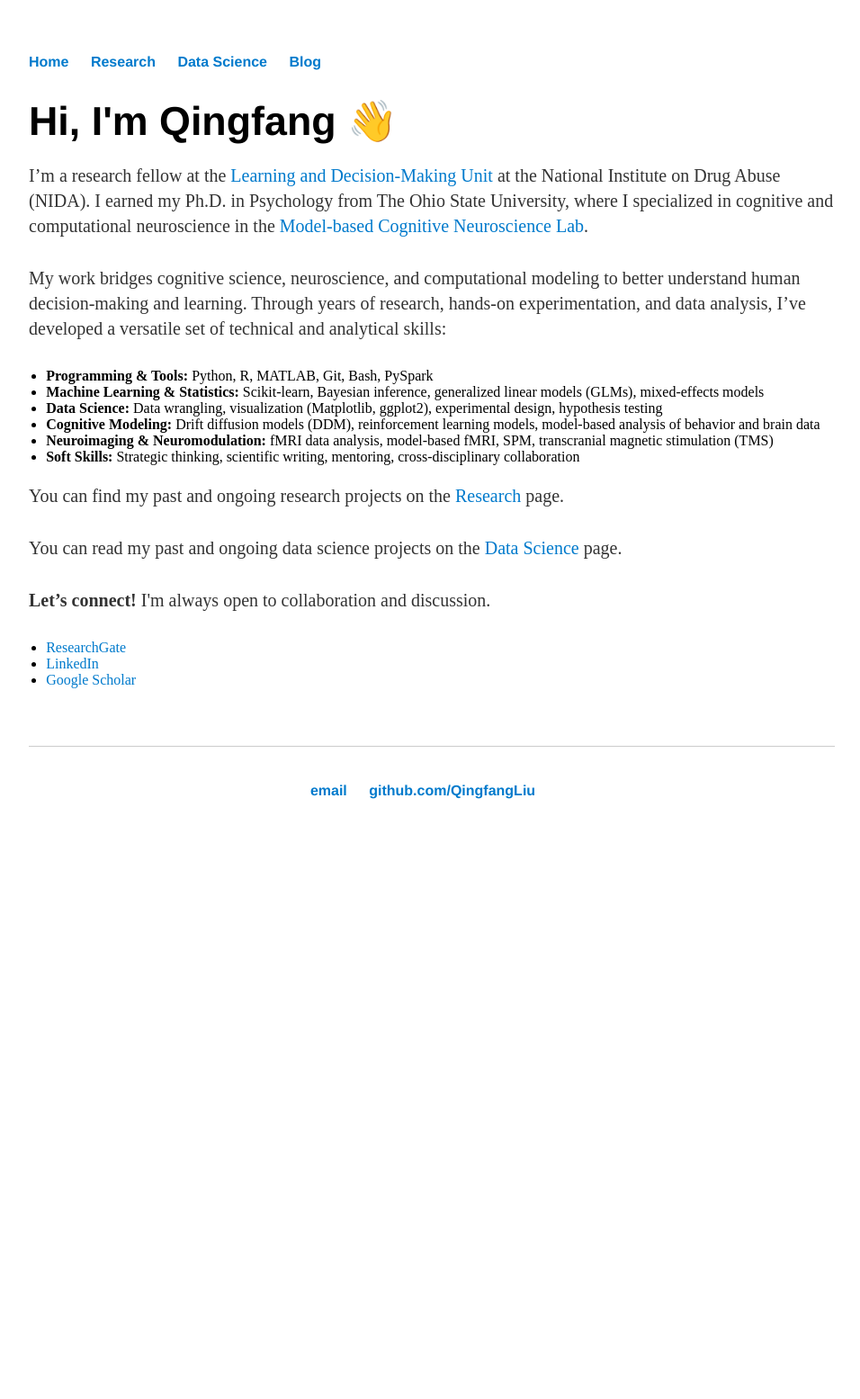
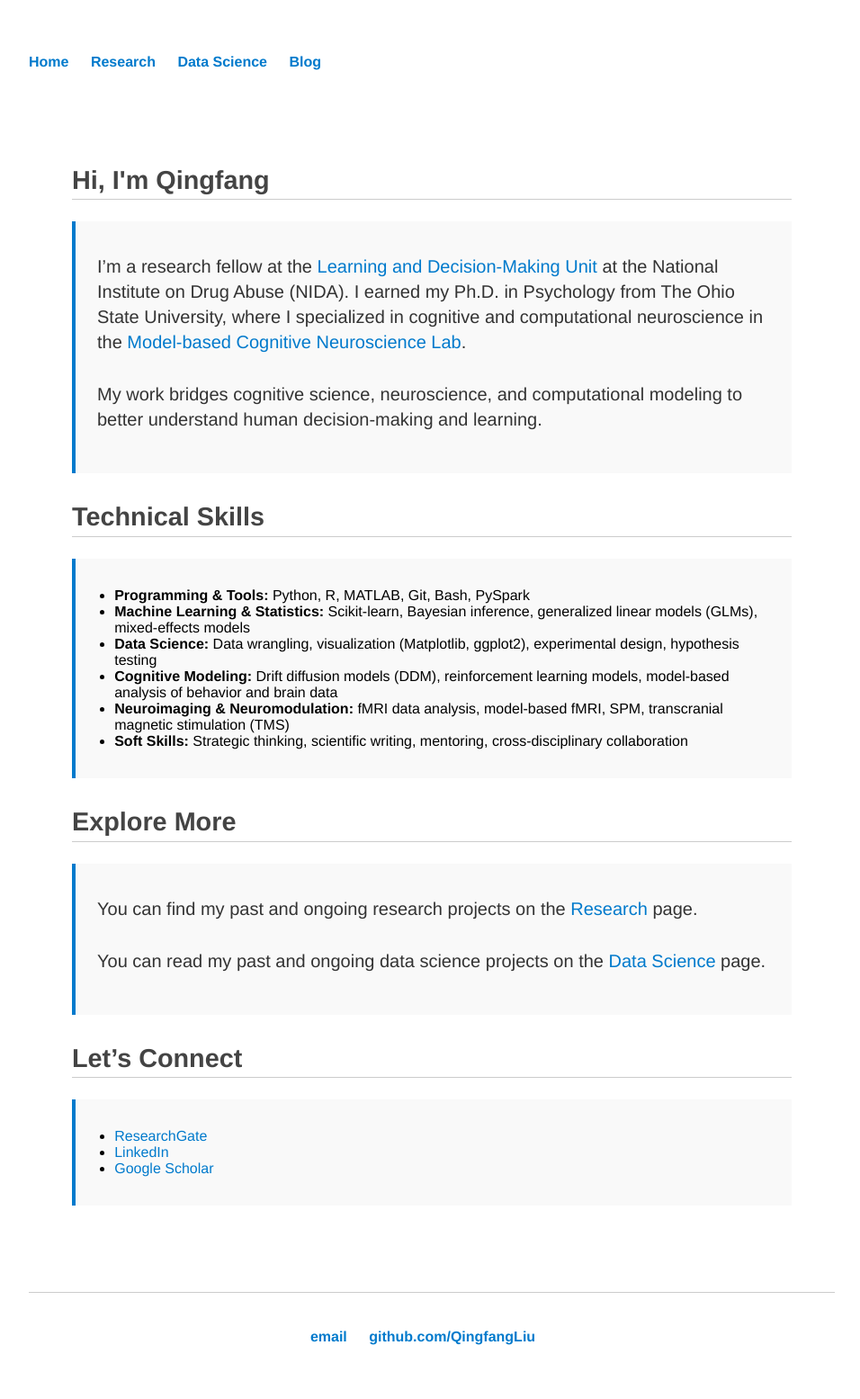
Before and after one commit to QingfangLiu/qingfangliu.github.io, a Jekyll site: the page built from index.html, in a window 1280 px wide. Shown: the whole page at 90% size, without its empty margins (160-1116 px from the left). Built offline with Jekyll 4.4.1, drawn with Linux system fonts in a browser that asks for light colours; before the commit the page ends 948 px from its top, so only the background shows below that.

Commit message:
edit main

```diff
--- a/index.html
+++ b/index.html
@@ -2,22 +2,26 @@
 layout: default
 title: Qingfang Liu
 ---
-<div class="blurb">
 
-	<h1>Hi, I'm Qingfang 👋</h1>
+<div style="max-width: 800px; margin: auto; padding: 2rem; font-family: 'Helvetica Neue', sans-serif;">
 
+  <h2 style="border-bottom: 1px solid #ccc; padding-bottom: 0.3rem;">Hi, I'm Qingfang</h2>
+
+  <div style="background: #f9f9f9; padding: 1rem 1.5rem; border-left: 4px solid #007acc; margin-top: 1rem;">
     <p>
       I’m a research fellow at the
-<a href="https://irp.nida.nih.gov/organization/cnsb/learning-and-decision-making-unit/" target="_blank">Learning and Decision-Making Unit</a>
+      <a href="https://irp.nida.nih.gov/organization/cnsb/learning-and-decision-making-unit/" target="_blank" style="color: #007acc;">Learning and Decision-Making Unit</a>
       at the National Institute on Drug Abuse (NIDA). I earned my Ph.D. in Psychology from The Ohio State University, where I specialized in cognitive and computational neuroscience in the
-<a href="https://turner-mbcn.com/" target="_blank">Model-based Cognitive Neuroscience Lab</a>.
+      <a href="https://turner-mbcn.com/" target="_blank" style="color: #007acc;">Model-based Cognitive Neuroscience Lab</a>.
     </p>
+    <p>
+      My work bridges cognitive science, neuroscience, and computational modeling to better understand human decision-making and learning.
+    </p>
+  </div>
 
+  <h2 style="border-bottom: 1px solid #ccc; padding-bottom: 0.3rem; margin-top: 2rem;">Technical Skills</h2>
 
-  <p>
-My work bridges cognitive science, neuroscience, and computational modeling to better understand human decision-making and learning. Through years of research, hands-on experimentation, and data analysis, I’ve developed a versatile set of technical and analytical skills:
-</p>
-
+  <div style="background: #f9f9f9; padding: 1rem 1.5rem; border-left: 4px solid #007acc; margin-top: 1rem;">
     <ul>
       <li><strong>Programming & Tools:</strong> Python, R, MATLAB, Git, Bash, PySpark</li>
       <li><strong>Machine Learning & Statistics:</strong> Scikit-learn, Bayesian inference, generalized linear models (GLMs), mixed-effects models</li>
@@ -26,29 +30,23 @@ My work bridges cognitive science, neuroscience, and computational modeling to b
       <li><strong>Neuroimaging & Neuromodulation:</strong> fMRI data analysis, model-based fMRI, SPM, transcranial magnetic stimulation (TMS)</li>
       <li><strong>Soft Skills:</strong> Strategic thinking, scientific writing, mentoring, cross-disciplinary collaboration</li>
     </ul>
+  </div>
 
+  <h2 style="border-bottom: 1px solid #ccc; padding-bottom: 0.3rem; margin-top: 2rem;">Explore More</h2>
 
-<!-- My research closely aligns with the goals of advanced AI by addressing fundamental questions about human cognition that are also relevant to the development of intelligent systems. First, I investigate the diverse cognitive mechanisms of inference supported by the brain—particularly those that enable humans to make one-shot or few-shot decisions without altering long-term knowledge structures. This is conceptually analogous to how large language models perform inference without fine-tuning their foundational knowledge. Second, I explore the intersection of embodied cognition and adaptive behavior, examining how biological states, such as satiation, dynamically shape decision-making. These insights contribute to our understanding of how flexible, context-sensitive behavior emerges from biological systems—offering valuable guidance for building more adaptive and human-aligned AI. -->
+  <div style="background: #f9f9f9; padding: 1rem 1.5rem; border-left: 4px solid #007acc; margin-top: 1rem;">
+    <p>You can find my past and ongoing research projects on the <a href="/Research" style="color: #007acc;">Research</a> page.</p>
+    <p>You can read my past and ongoing data science projects on the <a href="/DataScience" style="color: #007acc;">Data Science</a> page.</p>
+  </div>
 
+  <h2 style="border-bottom: 1px solid #ccc; padding-bottom: 0.3rem; margin-top: 2rem;">Let’s Connect</h2>
 
-<p>
-You can find my past and ongoing research projects on the <a href="/Research">Research</a> page.
-</p>
+  <div style="background: #f9f9f9; padding: 1rem 1.5rem; border-left: 4px solid #007acc; margin-top: 1rem;">
+    <ul>
+      <li><a href="https://www.researchgate.net/profile/Qingfang_Liu3" target="_blank" style="color: #007acc;">ResearchGate</a></li>
+      <li><a href="https://www.linkedin.com/in/qingfang-liu/" target="_blank" style="color: #007acc;">LinkedIn</a></li>
+      <li><a href="https://scholar.google.com/citations?user=kwaD2T0AAAAJ&hl=en" target="_blank" style="color: #007acc;">Google Scholar</a></li>
+    </ul>
+  </div>
 
-
-<p>
-You can read my past and ongoing data science projects on the <a href="/DataScience">Data Science</a> page.
-</p>
-
-
-  <p><strong>Let’s connect!</strong> I'm always open to collaboration and discussion.</p>
-
-
-	<ul class="contacts">
-	<li><a href="https://www.researchgate.net/profile/Qingfang_Liu3" target="_blank">ResearchGate</a></li>
-	<li><a href="https://www.linkedin.com/in/qingfang-liu/" target="_blank">LinkedIn</a></li>
-	<li><a href="https://scholar.google.com/citations?user=kwaD2T0AAAAJ&hl=en" target="_blank">Google Scholar</a></li>
-</ul>
-
-
-</div><!-- /.blurb -->
+</div>
```
Also changed, not shown: 1 other file. Lines whose indentation alone changed are shown as unchanged.
